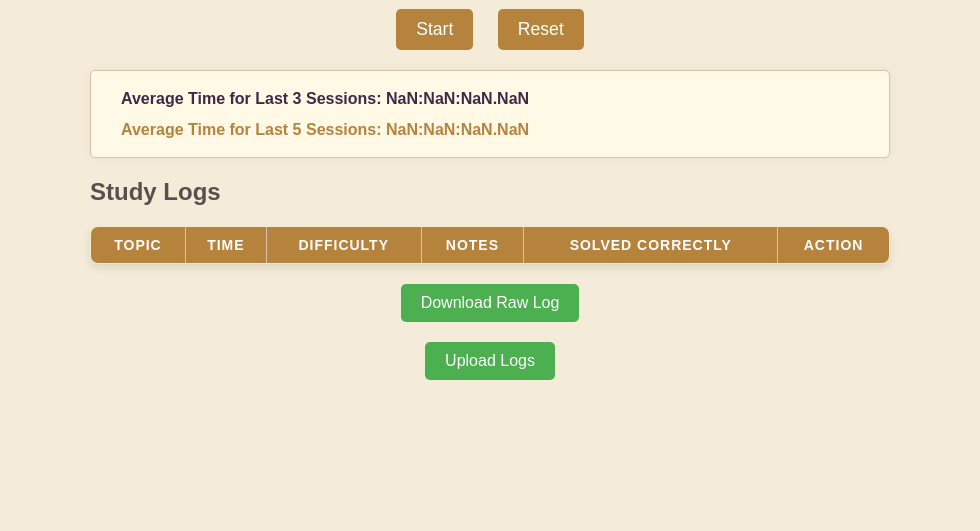
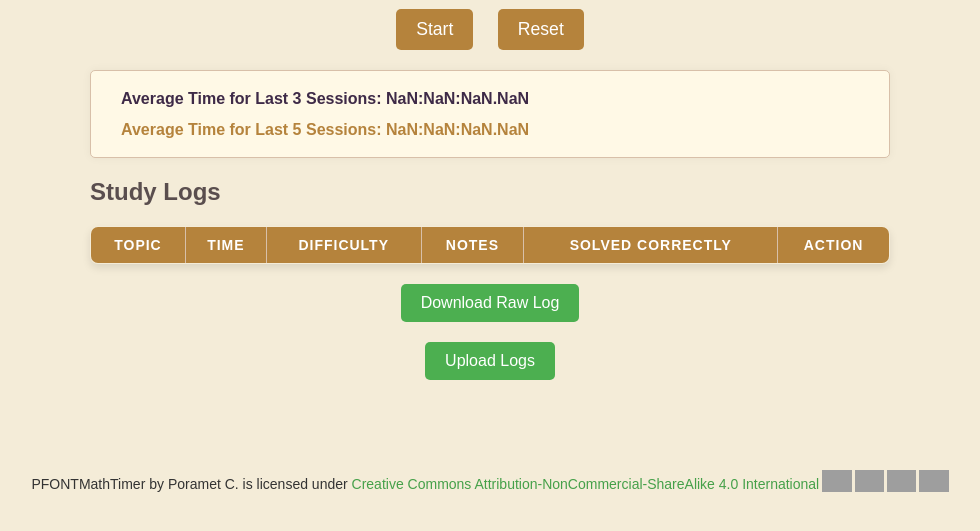
Before and after one commit to Poramet-c/aLevelTimer, a plain HTML site: page index.html in a window 1280 px wide. Shown: the part 153-684 px from the top of the page, without its empty margins (150-1130 px from the left). Drawn offline with Linux system fonts and the light colour scheme; grey boxes are pictures that could not be loaded.

Commit message:
Add files via upload

```diff
--- a/index.html
+++ b/index.html
@@ -113,6 +113,10 @@
     <button id="uploadLogButton">Upload Logs</button>
     <input type="file" id="fileInput" style="display: none;" accept=".json, .txt">
 
+    <footer>
+        <p xmlns:cc="http://creativecommons.org/ns#" xmlns:dct="http://purl.org/dc/terms/"><span property="dct:title">PFONTMathTimer</span> by <span property="cc:attributionName">Poramet C.</span> is licensed under <a href="https://creativecommons.org/licenses/by-nc-sa/4.0/?ref=chooser-v1" target="_blank" rel="license noopener noreferrer" style="display:inline-block;">Creative Commons Attribution-NonCommercial-ShareAlike 4.0 International<img style="height:22px!important;margin-left:3px;vertical-align:text-bottom;" src="https://mirrors.creativecommons.org/presskit/icons/cc.svg?ref=chooser-v1" alt=""><img style="height:22px!important;margin-left:3px;vertical-align:text-bottom;" src="https://mirrors.creativecommons.org/presskit/icons/by.svg?ref=chooser-v1" alt=""><img style="height:22px!important;margin-left:3px;vertical-align:text-bottom;" src="https://mirrors.creativecommons.org/presskit/icons/nc.svg?ref=chooser-v1" alt=""><img style="height:22px!important;margin-left:3px;vertical-align:text-bottom;" src="https://mirrors.creativecommons.org/presskit/icons/sa.svg?ref=chooser-v1" alt=""></a></p>
+    </footer>
+
 
     <script src="script.js"></script>
 </body>
--- a/style.css
+++ b/style.css
@@ -9,6 +9,7 @@ body {
     background-color: #f4ecd8;  /* Sepia background color */
     color: #5a4e4e;  /* Sepia text color */
     padding: 20px;
+    padding-bottom: 0;
 }
 
 .container {
@@ -296,3 +297,16 @@ textarea::placeholder {
 #uploadLogButton:hover {
     background-color: #45a049;  /* Optional: Changes the background on hover */
 }
+
+footer {
+    text-align: center;  /* Center the text */
+    padding: 20px 0;  /* Add some space above and below the paragraph */
+    margin-top: 70px;
+    font-size: 14px;  /* Set font size */
+    color: #333;  /* Set font color */
+}
+
+footer p a {
+    color: #45a049;
+    text-decoration: none;
+}
```
